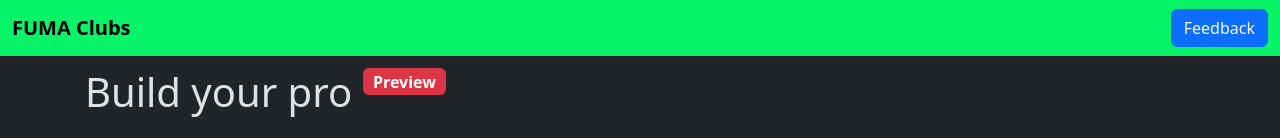
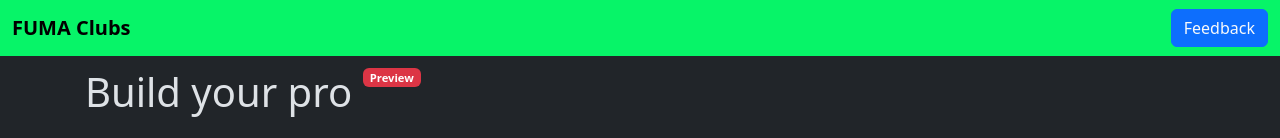
Before and after one commit to garrytrinder/fuma-clubs, a React (Vite) app: page / in a window 1280 px wide. Shown: the top 138 px of the page. Built offline with nearby package versions, Linux system fonts and the light colour scheme.

Commit message:
Update preview badge style

```diff
--- a/src/App.tsx
+++ b/src/App.tsx
@@ -112,7 +112,7 @@ export function App() {
           <div className="col">
             <h1>
               Build your pro{' '}
-              <span className="badge bg-danger fs-6 align-top">Preview</span>
+              <span className="badge bg-danger preview align-top">Preview</span>
             </h1>
           </div>
         </div>
--- a/src/scss/styles.scss
+++ b/src/scss/styles.scss
@@ -54,3 +54,7 @@
 main.container {
   padding: 20px 15px 0;
 }
+
+.preview {
+  font-size: 0.7rem;
+}
```
